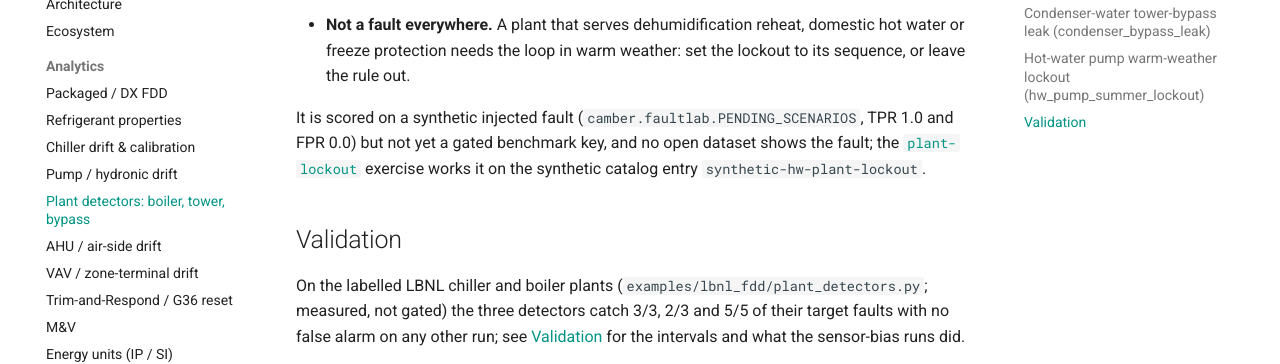
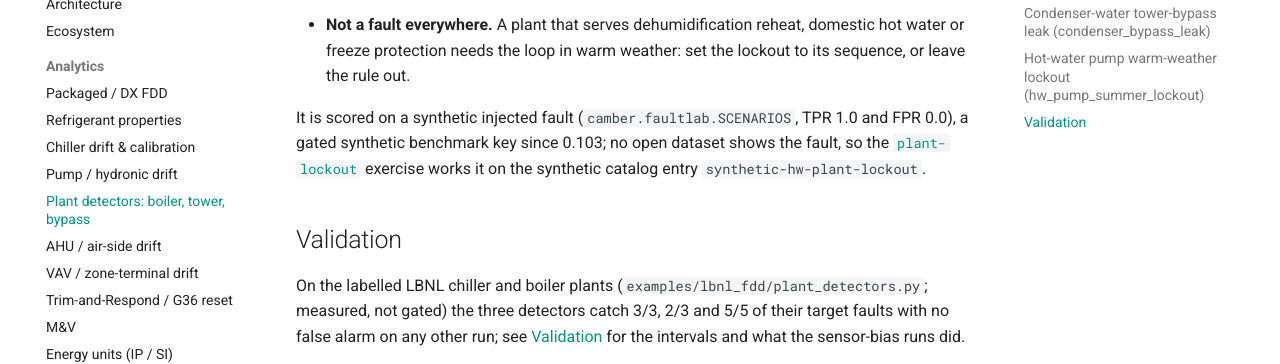
Before and after one commit to yroussev/camber, an MkDocs documentation site: the page built from docs/PLANT-DETECTORS.md, in a window 1280 px wide and 900 px high, scrolled down 3717 px. Shown: the part 185-549 px from the top of the window. Built offline with MkDocs 1.6.1 and Material for MkDocs 9.7.7, drawn with Linux system fonts in a browser that asks for light colours; comment, search, counter and statistics services are not loaded.

Commit message:
Benchmark: hw_pump_summer_lockout promoted to a gated synthetic scenario (#132; tpr 1.0, fpr 0.0, n_scored 47)

```diff
--- a/docs/PLANT-DETECTORS.md
+++ b/docs/PLANT-DETECTORS.md
@@ -137,8 +137,8 @@ pump's own check, built-in and single-period, on hot-water plants and pumps.
   freeze protection needs the loop in warm weather: set the lockout to its sequence, or leave the
   rule out.
 
-It is scored on a synthetic injected fault (`camber.faultlab.PENDING_SCENARIOS`, TPR 1.0 and FPR
-0.0) but not yet a gated benchmark key, and no open dataset shows the fault; the
+It is scored on a synthetic injected fault (`camber.faultlab.SCENARIOS`, TPR 1.0 and FPR 0.0),
+a gated synthetic benchmark key since 0.103; no open dataset shows the fault, so the
 [`plant-lockout`](workbook/plant-lockout.md) exercise works it on the synthetic catalog entry
 `synthetic-hw-plant-lockout`.
 
```
Also changed, not shown: CHANGELOG.md (+2 -2 lines), 3 other files.
